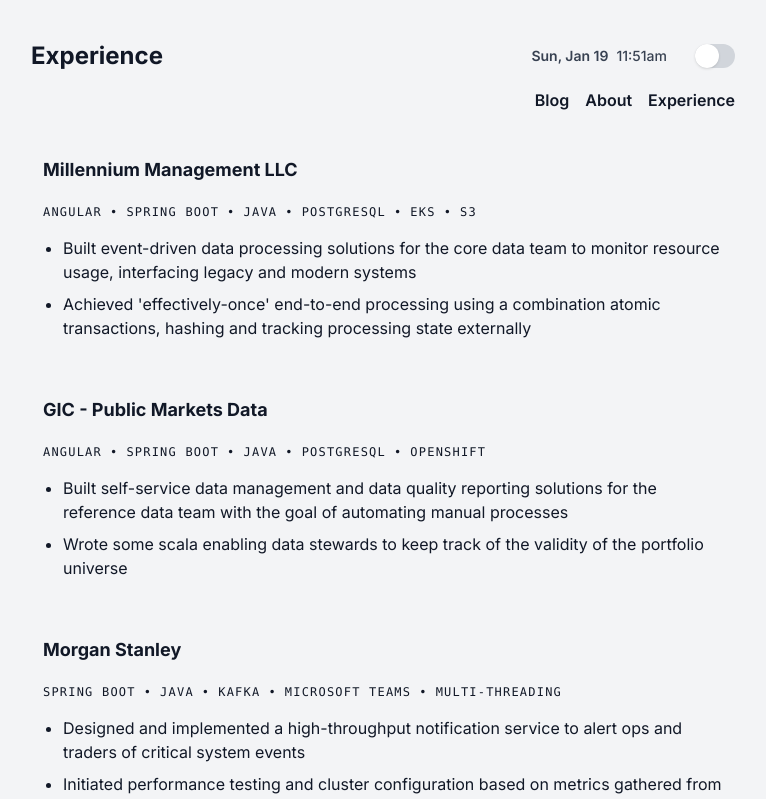
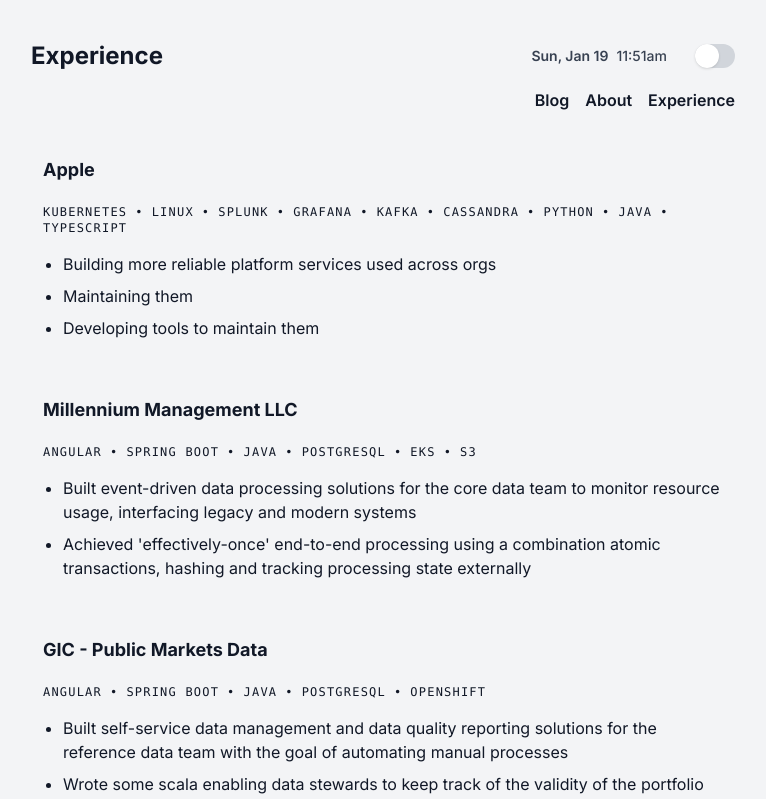
Before and after one commit to elt0nxale/elton, a Next.js app: page /experience in a window 1280 px wide. Shown: the top 799 px of the page, without its empty margins (257-1023 px from the left). Built offline with nearby package versions, Linux system fonts and the light colour scheme.

Commit message:
feat: update experiences

```diff
--- a/src/app/constants/content.ts
+++ b/src/app/constants/content.ts
@@ -1,4 +1,14 @@
 export const experiences = [
+    {
+        title: 'Site Reliability Engineer',
+        company: 'Apple',
+        tools: ['Kubernetes','Linux','Splunk','Grafana','Kafka','Cassandra','Python','Java','TypeScript'],
+        description: [
+              "Building more reliable platform services used across orgs",
+              "Maintaining them",
+              "Developing tools to maintain them",
+        ],
+    },
     {
         title: 'Winter Analyst',
         company: 'Millennium Management LLC',
```
